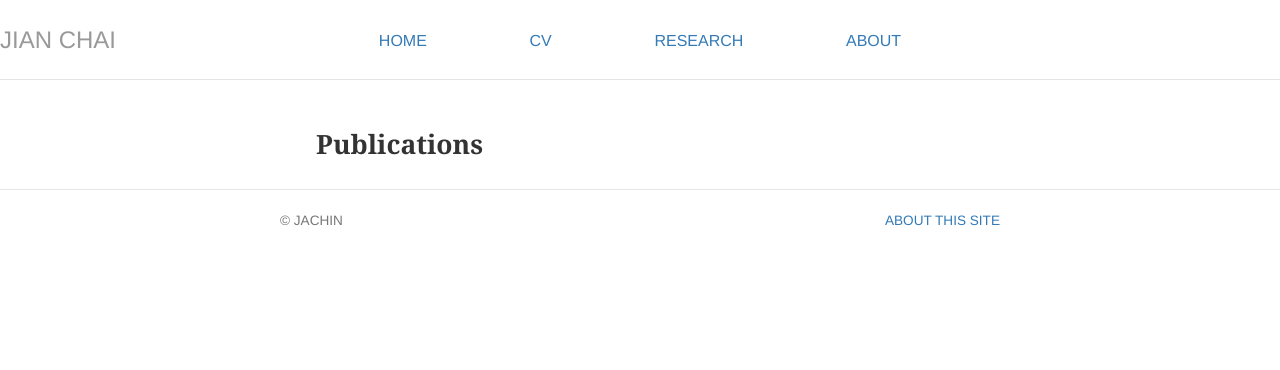
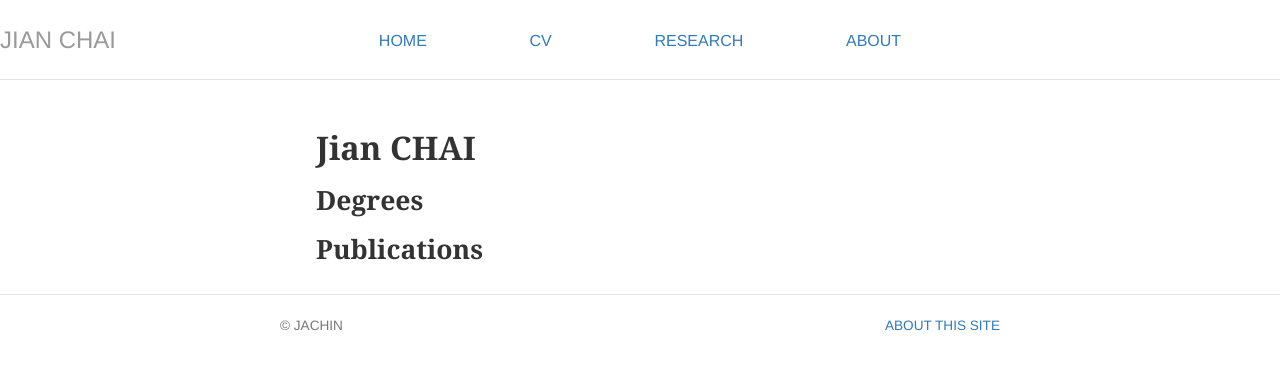
Before and after one commit to jachinchai/jachinchai.github.io, a Jekyll site: the page built from cv/index.html, in a window 1280 px wide. Shown: the top 370 px of the page. Built offline with Jekyll 4.4.1, drawn with Linux system fonts in a browser that asks for light colours; nearby versions of some CDN libraries.

Commit message:
Update index.html

```diff
--- a/cv/index.html
+++ b/cv/index.html
@@ -3,5 +3,9 @@ layout: default
 title: Jian Chai
 ---
 <div class="cv">
+	<div itemscope itemtype="http://data-vocabulary.org/Person">
+	<span itemprop="name"><h1>Jian CHAI</h1></span>
+	</div>
+	<h2>Degrees</h2>
 	<h2>Publications</h2>
 </div>
```
